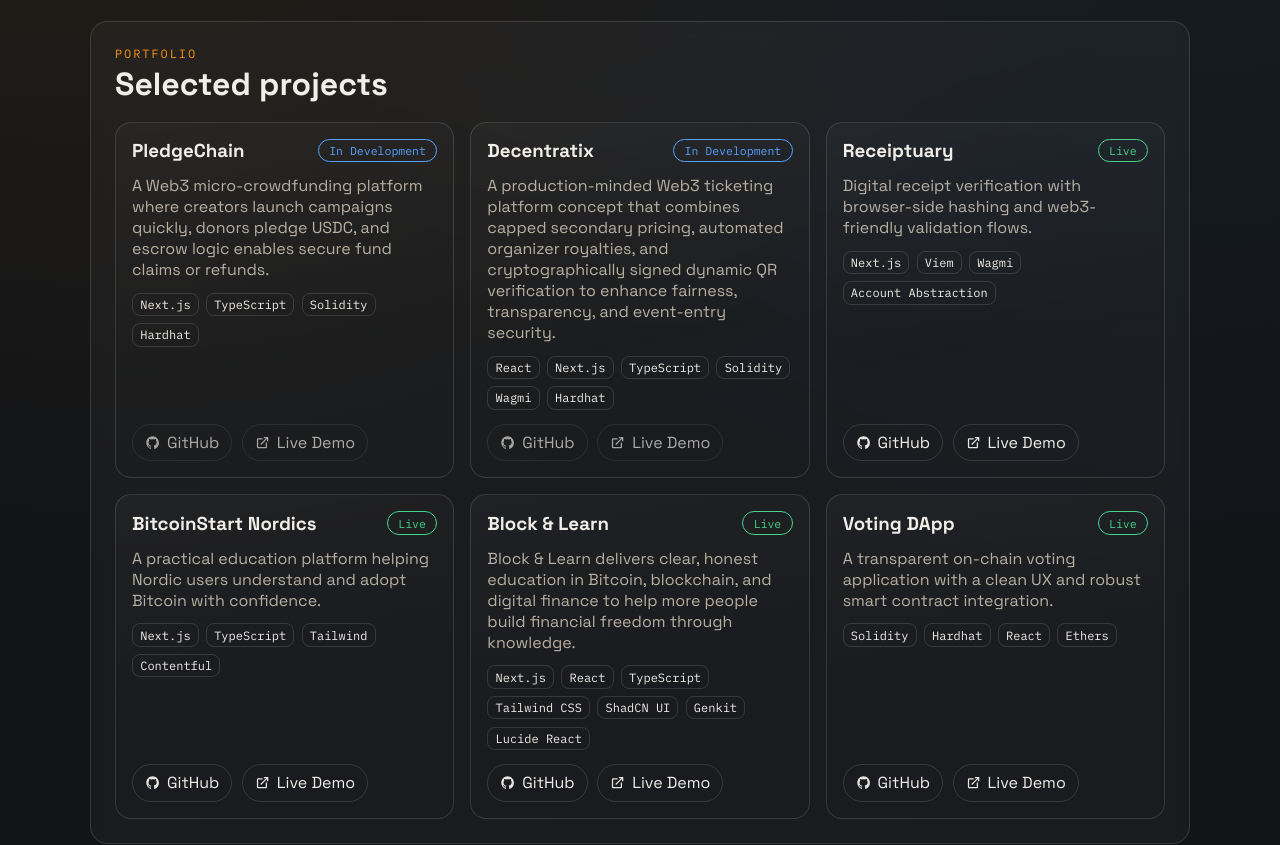
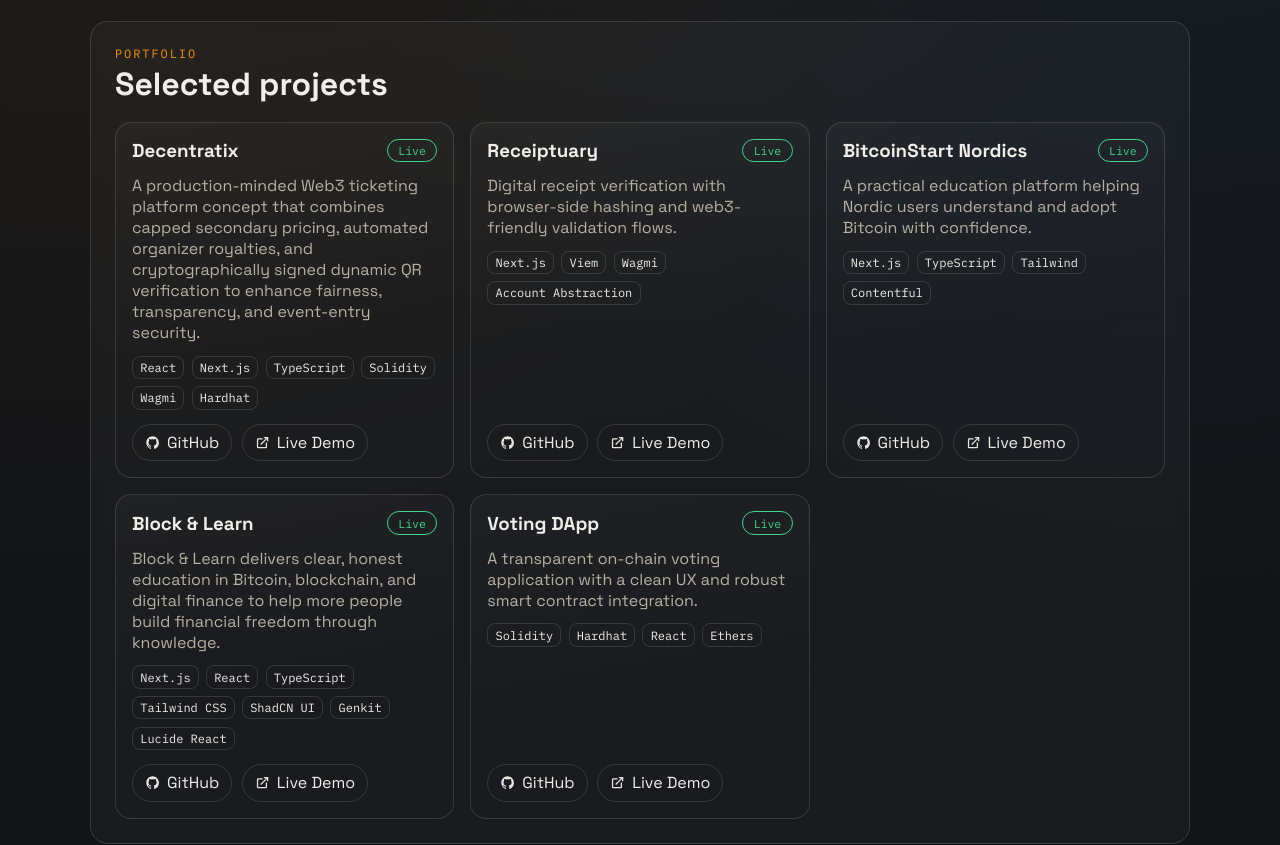
Before and after one commit to hedigardi/hedi-gardi, a React (Vite) app: page / in a window 1280 px wide. Shown: the part 820-1665 px from the top of the page. Built offline with nearby package versions, Linux system fonts and the light colour scheme; no server answers.

Commit message:
updated projects

```diff
--- a/src/data/projects.ts
+++ b/src/data/projects.ts
@@ -9,18 +9,13 @@ export type Project = {
 
 export const projects: Project[] = [
   {
-    name: "PledgeChain",
-    description:
-      "A Web3 micro-crowdfunding platform where creators launch campaigns quickly, donors pledge USDC, and escrow logic enables secure fund claims or refunds.",
-    stack: ["Next.js", "TypeScript", "Solidity", "Hardhat"],
-    status: "In Development",
-  },
-  {
     name: "Decentratix",
     description:
       "A production-minded Web3 ticketing platform concept that combines capped secondary pricing, automated organizer royalties, and cryptographically signed dynamic QR verification to enhance fairness, transparency, and event-entry security.",
     stack: ["React", "Next.js", "TypeScript", "Solidity", "Wagmi", "Hardhat"],
-    status: "In Development",
+    status: "Live",
+    githubUrl: "https://github.com/hedigardi/decentratix",
+    demoUrl: "https://decentratix.hedigardi.com/",
   },
   {
     name: "Receiptuary",
```
